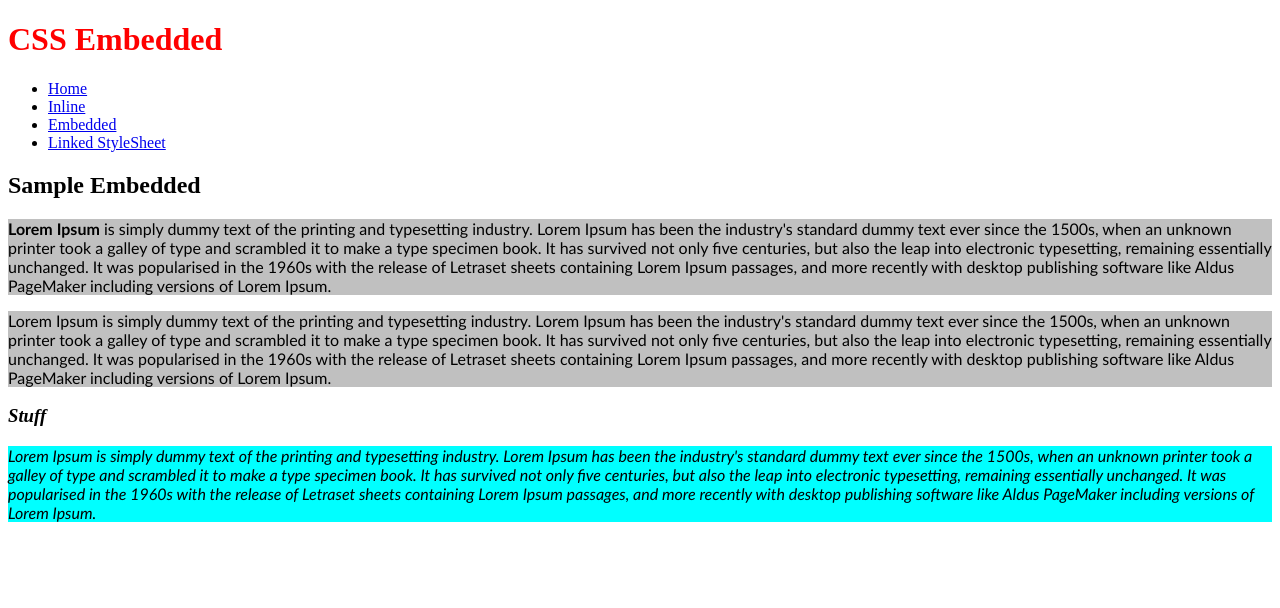
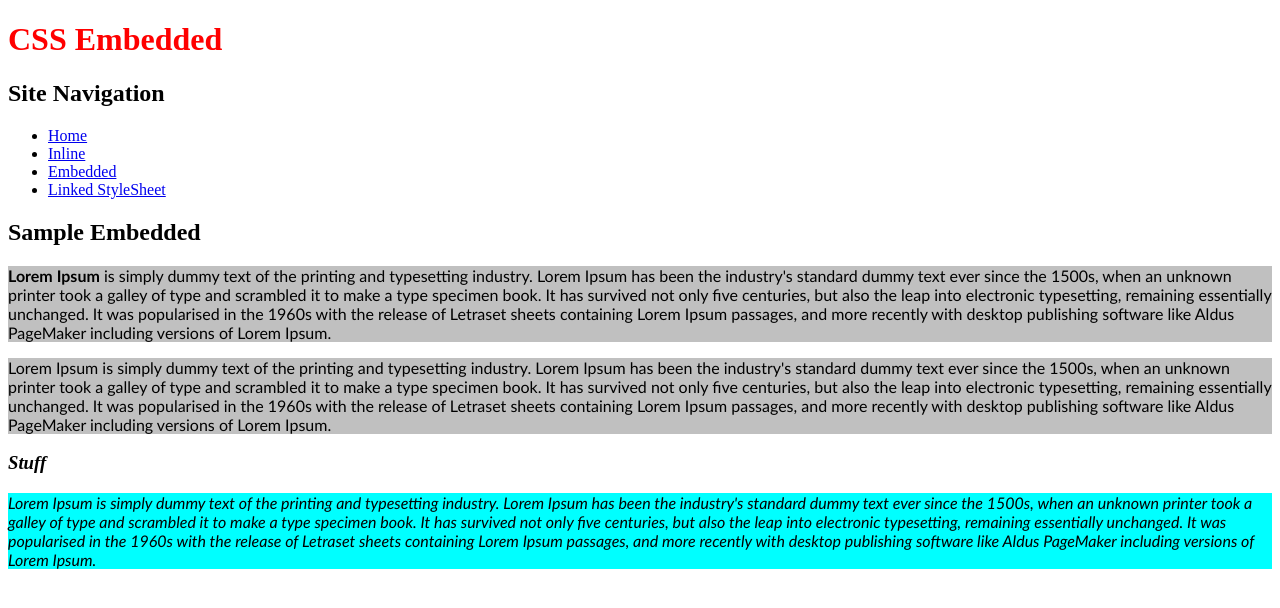
Before and after one commit to comp-1017/1017-sep-2022-a03-workbook-KsmLeopard09, a plain HTML site: page css-intro/index-embedded.html in a window 1280 px wide. Drawn offline with Linux system fonts and the light colour scheme.

Commit message:
Update index-embedded.html

```diff
--- a/css-intro/index-embedded.html
+++ b/css-intro/index-embedded.html
@@ -21,6 +21,7 @@
         <header>
             <h1>CSS Embedded</h1>
             <nav>
+                <h2>Site Navigation</h2>
                 <ul>
                     <li><a href="index.html">Home</a></li>
                     <li><a href="index-inline.html">Inline</a></li>
```
